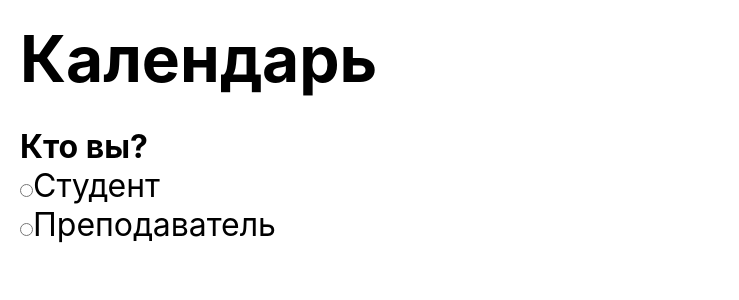
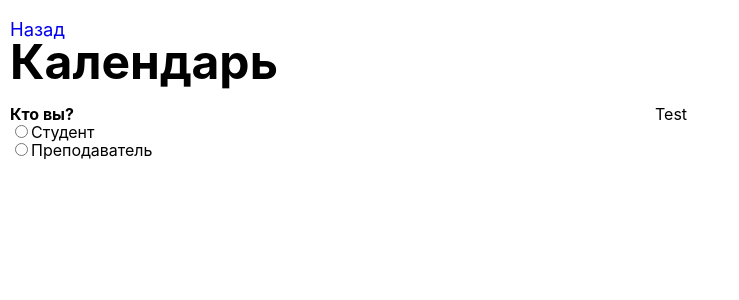
Before and after one commit to financial-university/schedule.fa.ru, a Vue app: page /calendar in a window 1280 px wide. Shown: the top 300 px of the page, without its empty margins (0-739 px from the left). Built offline with nearby package versions, Linux system fonts and the light colour scheme.

Commit message:
Фикс параметров GET

```diff
--- a/src/App.vue
+++ b/src/App.vue
@@ -1,9 +1,6 @@
 <template id="app">
     <div data-view="app">
-        <transition
-                name="fade"
-                mode="out-in"
-        >
+        <transition name="fade" mode="out-in">
             <router-view>
             </router-view>
         </transition>
@@ -18,54 +15,65 @@
 </script>
 
 <style>
-    .fade-enter-active,
-    .fade-leave-active {
-        transition-duration: 0.2s;
-        transition-property: opacity;
-        transition-timing-function: ease;
+    .fade-enter-active, .fade-leave-active {
+        transition: opacity .2s;
+    }
+    .fade-enter, .fade-leave-to {
+        opacity: 0;
     }
 
-    .fade-enter,
-    .fade-leave-active {
-        opacity: 0
-    }
+    /* Main reset for browsers -------------------------------------------------*/
 
-    * {
+    html, body, div, span, applet, object, iframe,
+    h1, h2, h3, h4, h5, h6, p, blockquote, pre,
+    a, abbr, acronym, address, big, cite, code,
+    del, dfn, em, img, ins, kbd, q, s, samp,
+    small, strike, strong, sub, sup, tt, var,
+    b, u, i, center,
+    dl, dt, dd, ol, ul, li,
+    fieldset, form, label, legend,
+    table, caption, tbody, tfoot, thead, tr, th, td,
+    article, aside, canvas, details, embed,
+    figure, figcaption, footer, header, hgroup,
+    menu, nav, output, ruby, section, summary,
+    time, mark, audio, video {
         margin: 0;
         padding: 0;
         border: 0;
-    }
-
-    html, body {
-        height: 100%;
+        font-size: 100%;
+        vertical-align: baseline;
         font-family: -apple-system, BlinkMacSystemFont, Roboto, sans-serif;
     }
 
+    /* HTML5 display-role reset for older browsers -------------------------------------------------*/
+
+    article, aside, details, figcaption, figure,
+    footer, header, hgroup, menu, nav, section {
+        display: block;
+    }
+
     body {
-        margin: 0;
+        line-height: 1;
+    }
+    ol, ul {
+        list-style: none;
+    }
+    blockquote, q {
+        quotes: none;
+    }
+
+    blockquote:before, blockquote:after,
+    q:before, q:after {
+        content: '';
+    }
+
+    table {
+        border-collapse: collapse;
+        border-spacing: 0;
     }
 
     a {
         text-decoration: none;
     }
 
-    .container {
-        height: 100%;
-        padding: 0;
-        margin: 0;
-        display: flex;
-        align-items: center;
-        justify-content: center;
-    }
-
-    .row {
-        width: auto;
-    }
-
-    .item {
-        padding: 10px;
-        margin: 10px;
-        font-size: 2em;
-    }
-
 </style>
--- a/src/components/CalendarURL.vue
+++ b/src/components/CalendarURL.vue
@@ -3,25 +3,25 @@
         <h4>
             Кто вы?
         </h4>
-        <input type="radio" id="one" value="groups" v-model="type">
+        <input v-on:click="choiceType('groups')" type="radio" id="one" value="groups" v-model="type">
         <label for="one">Студент</label>
         <br>
-        <input type="radio" id="two" value="lecturers" v-model="type">
+        <input  v-on:click="choiceType('groups')" type="radio" id="two" value="lecturers" v-model="type">
         <label for="two">Преподаватель</label>
         <transition name="slide-fade">
             <div key=1 v-if="type === 'groups' || type === 'lecturers' ">
                 <div key=1 v-if="type === 'groups' ">
-                    <h4>Выберите вашу группу</h4>
+                    <h4>Группа</h4>
                 </div>
                 <div key=1 v-else-if="type === 'lecturers'">
-                    <h4>Bведите свое ФИО</h4>
+                    <h4>Фамилия имя отчество</h4>
                 </div>
                 <div class="row">
                     <div class="search-wrapper panel-heading col-sm-12">
                         <input class="form-control" type="text" v-model="searchQuery" placeholder=")" />
                     </div>
                 </div>
-                <div v-if="name == null">
+                <div v-if="searchQuery !== name">
                     <div class="panel panel-default">
                         <div class="panel-body">
                             <div v-if="computedItems.length">
@@ -56,8 +56,8 @@
 </template>
 
 <script>
-    import {getData} from "../api";
-    import {protocolHTTP, protocolWEBCAL, url} from "../config";
+    import { getData } from "../api";
+    import { protocolHTTP, protocolWEBCAL, url } from "../config";
     import { isIOS, isMobileSafari, isSafari, osName } from 'mobile-device-detect';
 
     export default {
@@ -88,13 +88,6 @@
             }
         },
         watch: {
-            type: async function () {
-                this.name = null;
-                this.searchQuery = '';
-                if (this.type === "lecturers" || this.type === "groups") {
-                    getData(this.type).then(response => this.items = response);
-                }
-            },
             searchQuery: async function () {
                 if (this.name !== this.searchQuery) {
                     this.name = null;
@@ -106,6 +99,15 @@
                 this.id = id;
                 this.name = label.trim();
                 this.searchQuery = this.name;
+            },
+            choiceType: async function (type) {
+                this.type = type;
+                this.name = null;
+                this.id = null;
+                if (this.type === "lecturers" || this.type === "groups") {
+                    getData(this.type).then(response => this.items = response);
+                }
+                this.searchQuery = ''
             },
             url (webcal = false) {
                 let type;
--- a/src/views/Calendar.vue
+++ b/src/views/Calendar.vue
@@ -1,16 +1,21 @@
 <template>
   <div>
-    <div class="row">
-      <div class="item">
-        <h1>
-          Календарь
-        </h1>
-      </div>
-      <div class="item">
-        <CalendarUrl/>
-      </div>
-    </div>
-<!--    Тут правая сторона   -->
+    <main>
+      <header>
+        <router-link v-bind:to="'/'">
+          <a>Назад</a>
+        </router-link>
+        <h1>Календарь</h1>
+      </header>
+      <section class="cards">
+        <article>
+          <CalendarUrl/>
+        </article>
+        <article>
+          Test
+        </article>
+      </section>
+    </main>
   </div>
 </template>
 
@@ -26,3 +31,27 @@ export default {
 }
 
 </script>
+
+
+<style scoped>
+
+  /* General styles -------------------------------------------------*/
+  header {
+    padding: 20px 10px;
+  }
+  h1 {
+    font-size: 6vh;
+  }
+  header a {
+    font-size: 2.3vh;
+  }
+
+  /* Grid styles -------------------------------------------------*/
+  .cards {
+    display: grid;
+    grid-template-columns: repeat(auto-fit, minmax(50vh, 1fr));
+    grid-gap: 30px;
+    padding-left: 10px;
+    padding-right: 10px;
+  }
+</style>
```
